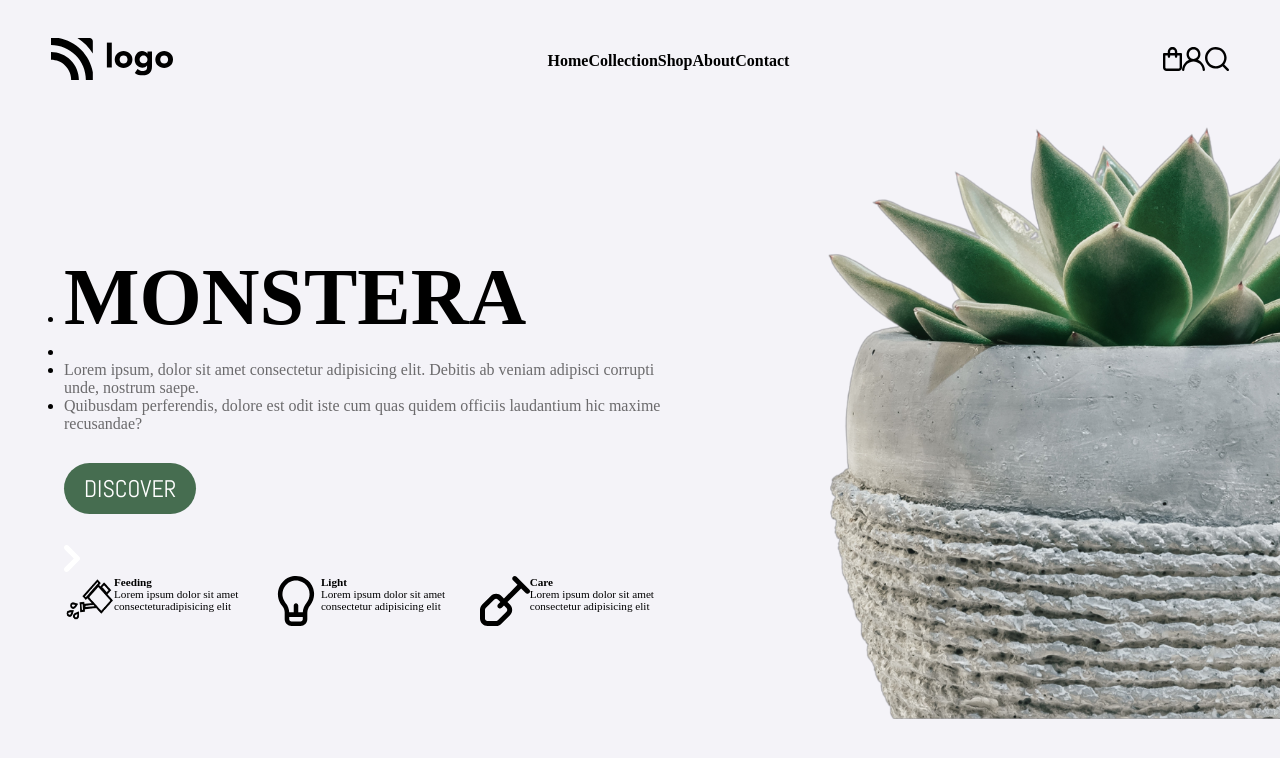
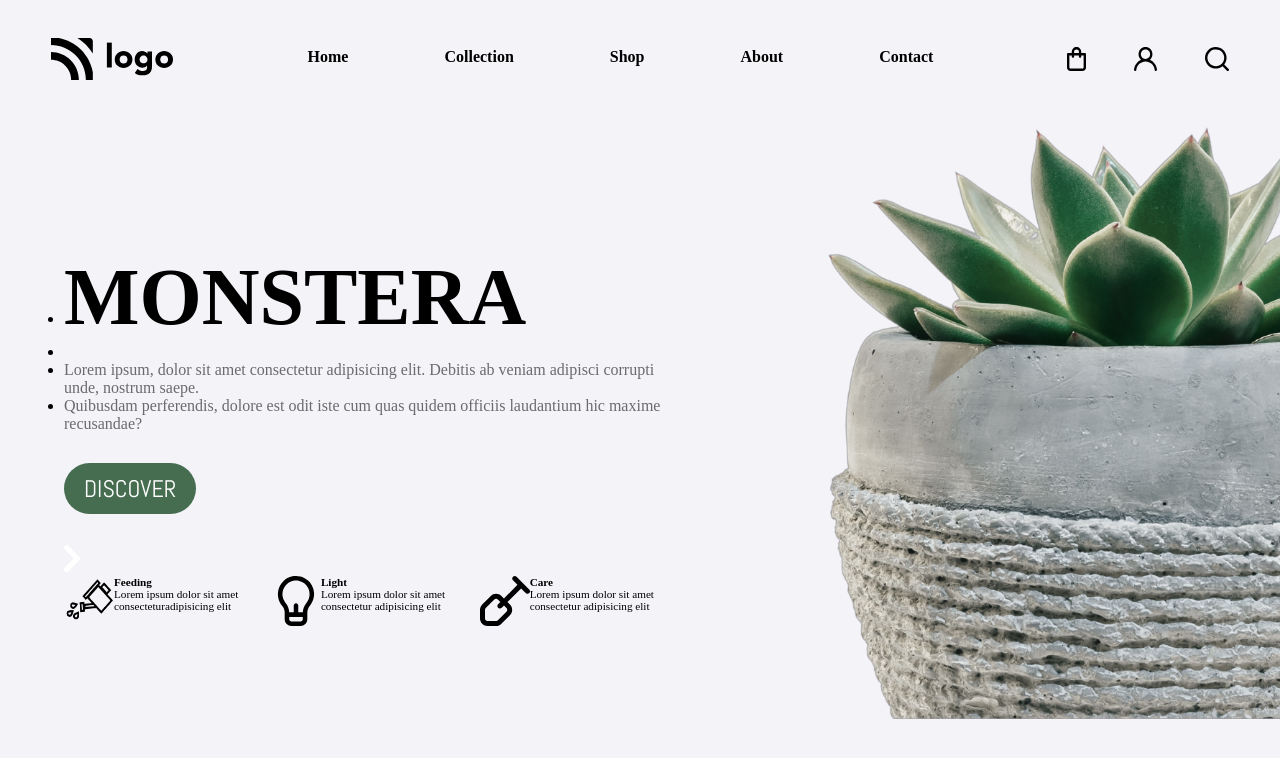
Before and after one commit to aj4abinjacob/HTML-CSS-Projects, a website: page Project 06/index.html in a window 1280 px wide. Drawn offline with Linux system fonts and the light colour scheme; a web font is replaced by a local one.

Commit message:
project 06 css changes

```diff
--- a/Project 06/style.css
+++ b/Project 06/style.css
@@ -88,3 +88,34 @@ nav {
 #midWholePart11 li:nth-child(n + 2) {
   color: #6b6a6cff;
 }
+
+#navMid {
+  flex-shrink: 0;
+  display: flex;
+  justify-content: space-between;
+  align-items: center;
+  gap: 6em;
+}
+
+#navMid h4 {
+  cursor: pointer;
+  padding-bottom: 0.5em;
+}
+
+#navMid h4:hover {
+  border-bottom: 1.5px black solid;
+}
+
+#navEnd {
+  display: flex;
+  justify-content: space-between;
+  align-items: center;
+  gap: 3em;
+}
+
+#navEnd img:hover {
+  cursor: pointer;
+  border: 2px solid black;
+  padding: 3px;
+  border-radius: 8px;
+}
```
